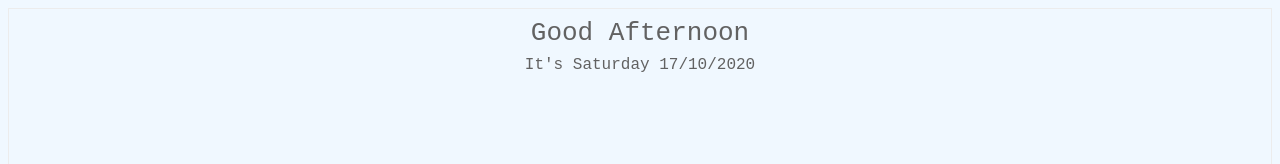
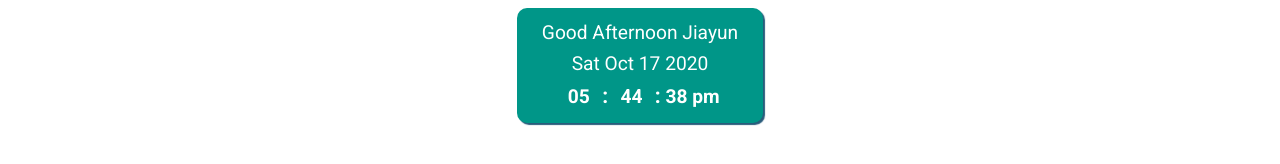
Before and after one commit to shenjiayun926/notion, a plain HTML site: page greetings.html in a window 1280 px wide. Shown: the top 164 px of the page. Drawn offline with Linux system fonts and the light colour scheme.

Commit message:
Update greetings.html

```diff
--- a/greetings.html
+++ b/greetings.html
@@ -1,57 +1,169 @@
-<html>
+<!-- original : https://codepen.io/SeanNorton/pen/LWBXQL -->
+<!DOCTYPE html>
+<html lang="en">
 <head>
-    <title>Greeting Message</title>
+    <meta charset="UTF-8">
+    <meta name="viewport" content="width=device-width, initial-scale=1.0">
+    <title>Document</title>
+
     <style>
-#lbl {
-    font-family: monospace;
-    font-size: xx-large;
-    color: #626262;
-    padding: 5px;
-    border: 1px solid #ececec;
-    text-align: center;
-    line-height: 1.5;
-    height:85%
+
+        /*CSS RESETS*/
+
+body{
+    background-color: #fff;
+    line-height: 1.6;
+
+}
+
+h1 {
+    margin-top: 0;
+}
 
 
+/*CSS START*/
+
+.full-table {
+    display: table;
+    height: 100%;
+    width: 100%;
 }
-#date{
-    font-size:large;
+
+.table-cell {
+    display: table-cell;
+    vertical-align: middle;
+    text-align: center;
 }
-body{
-    background-color: aliceblue;
+
+.card {
+    padding: 10px 25px 10px 25px;
+    border-radius: 10px;
+    background: #009688;
+    color: #fff;
+    display: inline-block;
+    box-shadow: 2px 2px 1px 0px #295C7B;
 }
+
+.card:hover {
+    margin-top: 2px;
+    box-shadow: none;
+}
+
+.clock {
+    display: inline-block;
+    font-family: 'Roboto', sans-serif;
+    font-weight: bold;
+    font-size: 1.2em;
+    /* padding-left: 20px; */
+}
+
+.time {
+    display: inline-block;
+    min-width: 37px;
+}
+
+.colon {
+    font-size: 1.1em;
+    display: inline-block;
+}
+
+.date {
+    display: block;
+    min-width: 162px;
+    /* padding-right: 30px; */
+    /* border-right: 2px solid #295C7B; */
+    font-family: 'Roboto', sans-serif;
+    font-size: 1.2em;
+}
+.greet{
+
+    min-width: 162px;
+    /* padding-right: 30px; */
+    font-family: 'Roboto', sans-serif;
+    font-size: 1.2em;
+}
+
     </style>
 </head>
 <body>
- <div id="lbl"></div>
-</body>
+    <link href="https://fonts.googleapis.com/css?family=Lobster|Roboto:400,700" rel="stylesheet">
+
+<div class="full-table">
+  <div class="table-cell">
+
+    <div class="card">
+        <div class="greet" id="greet"></div>
+      <div class="date" id="date"></div>
+      <div class="clock">
+        <div class="time" id="hour"></div>
+        <div class="colon">:</div>
+        <div class="time" id="min"></div>
+        <div class="colon">:</div>
+        <div class="time" id="sec"></div>
+      </div>
+    </div>
+
+  </div>
+</div>
 
 <script>
-    var weekday = new Array(7);
-    weekday[0] = "Sunday";
-    weekday[1] = "Monday";
-    weekday[2] = "Tuesday";
-    weekday[3] = "Wednesday";
-    weekday[4] = "Thursday";
-    weekday[5] = "Friday";
-    weekday[6] = "Saturday";
+    function date() {
+var today = new Date();
+document.getElementById('date').innerHTML = today.toDateString();
+}
 
 
-    var today = new Date();
-    var hrs = today.getHours();
-    var dayOfWeek = weekday[today.getDay()];
-    var date = dayOfWeek+" " + today.getDate() + "/" +(today.getMonth()+1) +'/'+today.getFullYear()  ;
-
-    var greet;
-
-    if (hrs < 12)
-        greet = 'Good Morning, Jiayun!';
+function clock() {
+var today = new Date();
+var hour = zeros(twelveHour(today.getHours()));
+var minutes = zeros(today.getMinutes());
+var seconds = zeros(today.getSeconds());
+if(today.getHours() >=12){
+    seconds+=" pm"
+}
+else{
+    seconds+=" am"
+}
+hrs = today.getHours();
+if (hrs < 12)
+        greet = 'Good Morning  ';
     else if (hrs >= 12 && hrs <= 17)
         greet = 'Good Afternoon ';
     else if (hrs >= 17 && hrs <= 24)
-        greet = 'Good Evening, Jiayun!';
+        greet = 'Good Evening  ';
+// console.log(today.toLocaleTimeString());
+document.getElementById('greet').innerHTML = greet+= "Jiayun";
+document.getElementById('hour').innerHTML = hour;
+document.getElementById('min').innerHTML = minutes;
+document.getElementById('sec').innerHTML = seconds;
+}
 
-    document.getElementById('lbl').innerHTML =
-        greet+=`<div id="date"> It's ${date}</div>`;
+function twelveHour(hour) {
+if (hour > 12) {
+    return hour -= 12
+} else if (hour === 0) {
+    return hour = 12;
+} else {
+    return hour
+}
+}
+// adds zero infront of single digit number
+function zeros(num) {
+if (num < 10) {
+    num = '0' + num
+};
+return num;
+}
+
+function dateTime() {
+date();
+clock();
+setTimeout(dateTime, 500);
+}
+
+dateTime()
+// END
 </script>
+
+</body>
 </html>
```
